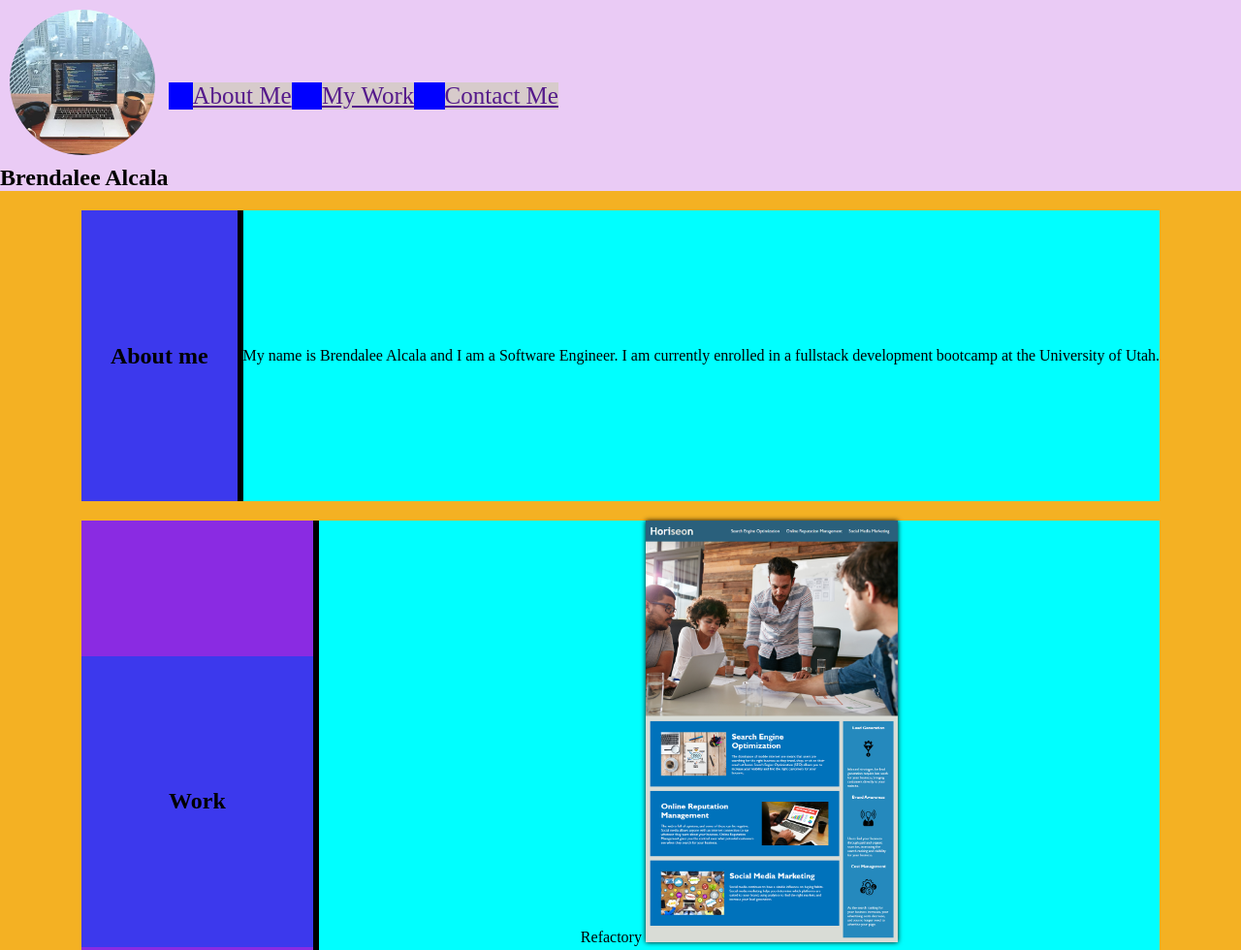
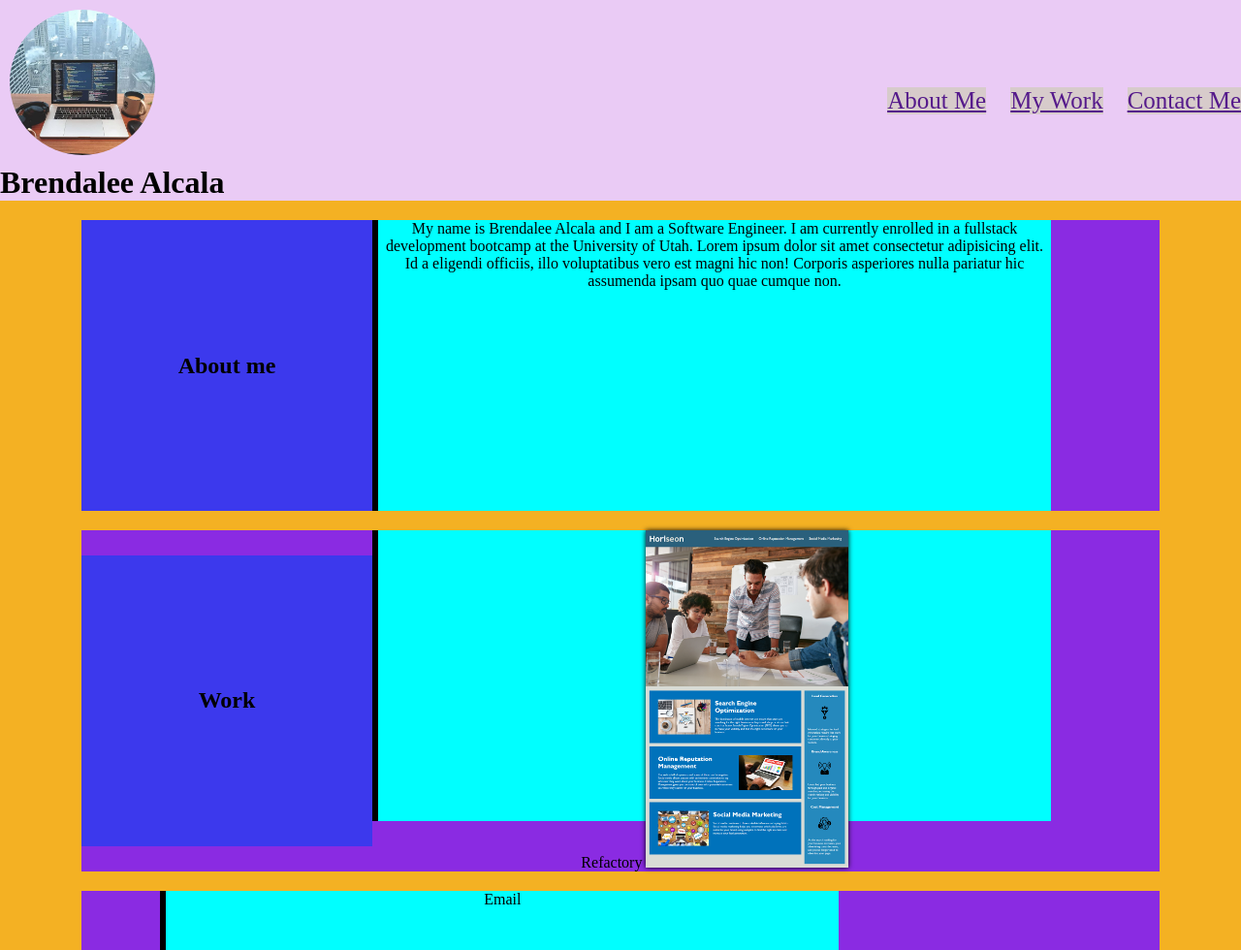
Before and after one commit to brendaleea/My-Portfolio, a plain HTML site: page index.html in a window 1280 px wide. Shown: the top 980 px of the page at 97% size. Drawn offline with Linux system fonts and the light colour scheme.

Commit message:
added styling

```diff
--- a/index.html
+++ b/index.html
@@ -1,13 +1,12 @@
 <!DOCTYPE html>
 <html lang="en-us">
+
 <head>
   <meta charset="UTF-8" />
 
   <link rel="preconnect" href="https://fonts.googleapis.com" />
   <link rel="preconnect" href="https://fonts.gstatic.com" crossorigin />
-    <link
-      href="https://fonts.googleapis.com/css2?family=Roboto:wght@400;700&display=swap"
-    />
+  <link href="https://fonts.googleapis.com/css2?family=Roboto:wght@400;700&display=swap" />
   <link rel="stylesheet" href="./style.css" />
 
   <title>My Portfolio</title>
@@ -16,25 +15,18 @@
 
 
 
-  <body class="body">
-    <section>
-      <header class="header">
+<body >
+
+    <header >
       <div>
-          <a
-            href=" https://brendaleea.github.io/Horiseon-Refactor/"
-            target="_blank"
-          ></a>
-            <img
-              class="img-comp"
-              src="./Images/Computer.jpeg"
-              alt="Flower image"
-            />
+        <a href=" https://brendaleea.github.io/Horiseon-Refactor/" target="_blank"></a>
+        <img class="img-comp" src="./Images/Computer.jpeg" alt="Flower image" />
         </a>
 
         <h1>Brendalee Alcala</h1>
       </div>
 
-        <div class="nav">
+
         <nav>
           <ul>
             <li>
@@ -50,15 +42,15 @@
             </li>
           </ul>
         </nav>
-        </div>
+
     </header>
-    </section>
+
 
 
   <main class="wrapper">
     <section class="page-section">
 
-          <h2 class="title-container" >About me</h2>
+      <h2 class="title-container">About me</h2>
 
 
       <div>
@@ -66,6 +58,8 @@
           My name is Brendalee Alcala and I am a Software Engineer. I am
           currently enrolled in a fullstack development bootcamp at the
           University of Utah.
+
+          Lorem ipsum dolor sit amet consectetur adipisicing elit. Id a eligendi officiis, illo voluptatibus vero est magni hic non! Corporis asperiores nulla pariatur hic assumenda ipsam quo quae cumque non.
         </p>
       </div>
     </section>
@@ -75,18 +69,13 @@
 
     <section class="page-section">
 
-          <h2  class="title-container"
-          >Work</h2>
+      <h2 class="title-container">Work</h2>
 
 
       <div>
         <p> Refactory
           <a href="https://brendaleea.github.io/Horiseon-Refactor/" target="_blank">
-            <img
-              class="img-hori"
-              src="./Images/horiseondemoimg.png"
-              alt="Horiseon app"
-            />
+            <img class="img-hori" src="./Images/horiseondemoimg.png" alt="Horiseon app" />
 
           </a>
         </p>
@@ -116,4 +105,5 @@
     </Section>
   </main>
 </body>
+
 </html>
--- a/style.css
+++ b/style.css
@@ -12,38 +12,51 @@
   align-items: center;
 }
 
-.header {
+header {
   display: flex;
-  flex: 1;
+  justify-content: space-between;
   align-items: center;
-  height: auto;
+  /* flex: 1;
+  align-items: center;
+  height: auto*/
   background-color: rgb(234, 203, 245);
 }
 
-.header nav ul li {
-  display: flex;
-  flex: 1;
+header nav ul li {
+  font-size: 25px;
+  /* display: flex;
+  flex: 1; */
   margin-left: 25px;
-  display: inline-block;
+  /* display: inline-block; */
   background-color: rgb(215, 203, 203);
 }
 
-.nav {
+nav {
+
   cursor: pointer;
-  font-size: 25px;
+  /* font-size: 25px; */
+  /* display: flex;
+  align-items: center; */
+  /* background-color: blue;
+  flex-direction: row;
+  float: right; */
+}
+nav ul{
   display: flex;
-  align-items: center;
-  background-color: blue;
-  flex-direction: row;
+  list-style-type: none;
+}
+nav ul li a:hover {
+  color: red;
+
+}
+nav ul li a:active {
+  color:green;
+
 }
 
-.nav:hover {
-  color: rgb(30, 0, 255);
-}
-
-.nav:active {
+/* .nav:active {
   color: rgb(242, 56, 180);
-}
+} */
 
 /*
 .section{
@@ -91,7 +104,9 @@ p {
   display:inline-block;
   flex-direction: row;
   border-left: 6px solid #000;
-  line-height: 300px;
+  height: 300px;
+  width: 700px;
+  /* line-height: 300px; */
   align-items: center;
   flex-wrap: wrap;
   background-color: aqua;
@@ -108,7 +123,7 @@ p {
 
 }
 
-.body {
+body {
   background-color: rgb(244, 177, 35);
   padding-bottom: 0px;
   margin: 0;
```
Lines whose indentation alone changed are shown as unchanged.
